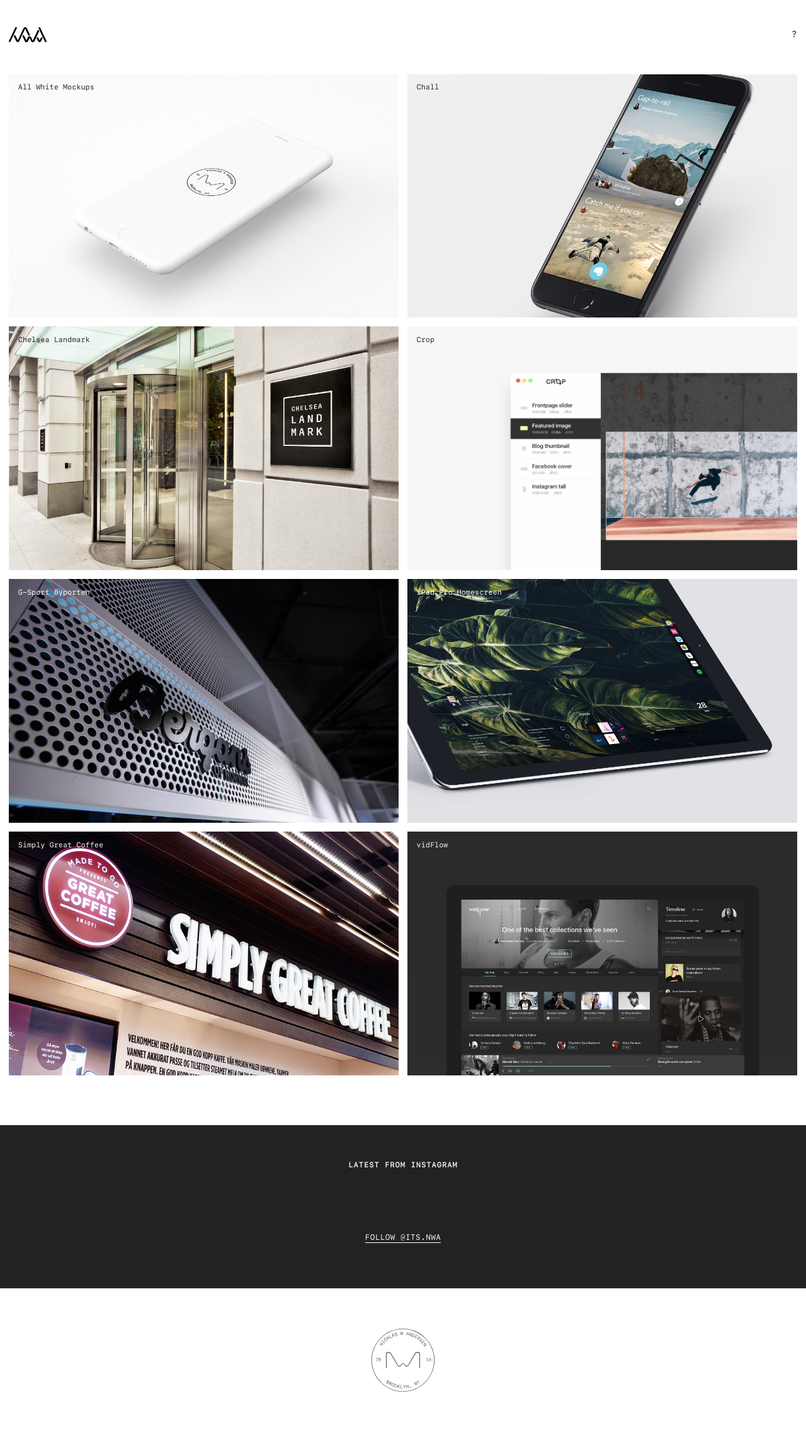
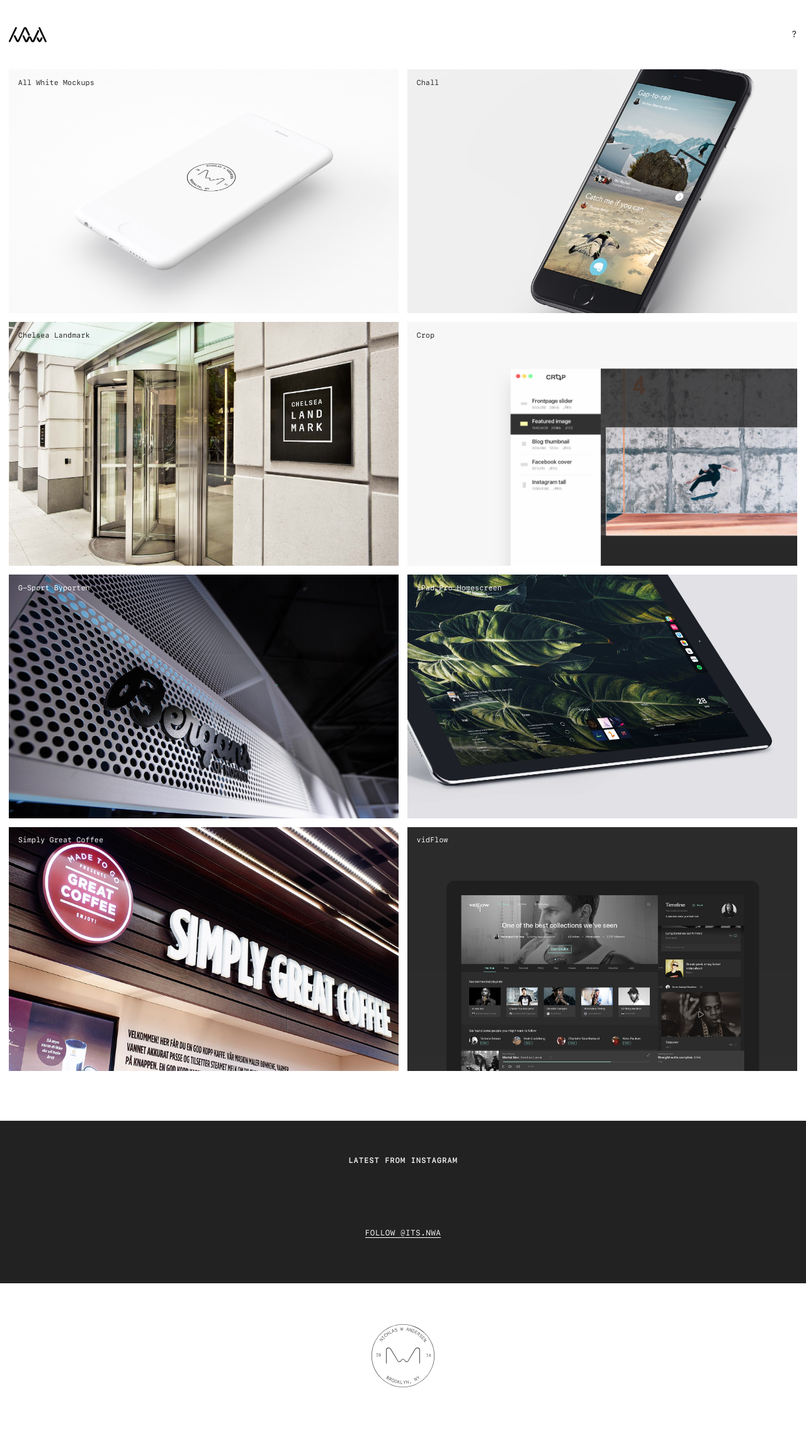
Before and after one commit to itsnwa/portfolio, a Jekyll site: the page built from index.html, in a window 1280 px wide. Shown: the whole page at 63% size. Built offline with Jekyll 4.4.1, drawn with Linux system fonts in a browser that asks for light colours; nearby versions of some CDN libraries; a script that is not in the unit is left out; comment, search, counter and statistics services are not loaded.

Commit message:
Fixed header css with same padding on home and project page.

```diff
--- a/_includes/header.html
+++ b/_includes/header.html
@@ -1,4 +1,4 @@
-<header class="section header single">
+<header class="header {% if page.layout == 'project' %}single{% endif %}">
   <a href="{{ site.baseurl }}/" class="logo"></a>
   <a href="#" class="my-info-toggle">?</a>
 </header>
--- a/css/style.scss
+++ b/css/style.scss
@@ -165,10 +165,20 @@
   }
 
   .header {
-    padding: 2em 1em 1.5em 1em;
+    padding: 3em 1em 2.5em 1em;
     display: flex;
     justify-content: space-between;
     align-items: center;
+
+    a.logo {
+      display: block;
+      background-image: url('../assets/nwa.svg');
+      background-repeat: no-repeat;
+      background-position: center;
+      height: 24px;
+      width: 60px;
+      padding: 0;
+    }
 
     .title {
       font-size: 1em;
@@ -176,12 +186,10 @@
       text-transform: uppercase;
     }
 
-    .contact {
-      font-size: 1em;
-      font-weight: normal;
-      text-transform: uppercase;
-    }
+  }
 
+  header.single {
+    padding: 3em 1em 3em 1em;
   }
 
   section.work {
@@ -261,21 +269,6 @@
       color: $white;
       border-bottom-color: $white;
       align-self: center;
-    }
-
-  }
-
-  header.single {
-    padding: 3em 1em;
-
-    a.logo {
-      display: block;
-      background-image: url('../assets/nwa.svg');
-      background-repeat: no-repeat;
-      background-position: center;
-      height: 24px;
-      width: 60px;
-      padding: 0;
     }
 
   }
--- a/js/nwa.js
+++ b/js/nwa.js
@@ -15,7 +15,7 @@
 
   // My info section
   $('.my-info-toggle').click(function() {
-    $('.my-info').velocity().slideToggle(600);
+    $('.my-info').velocity().slideToggle(450);
   });
 
   // Fetching all my Instagram photos
```
